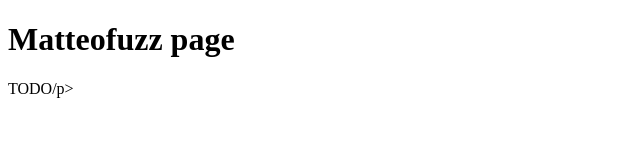
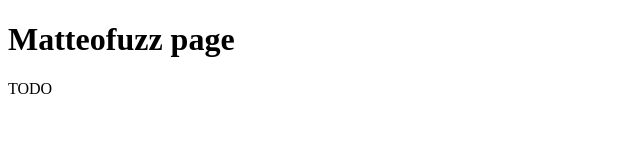
Before and after one commit to matteofuzz/matteofuzz.github.io, a plain HTML site: page index.html in a window 1280 px wide. Shown: the full height of the page, 0-640 px from the left. Drawn offline with Linux system fonts and the light colour scheme.

Commit message:
fix html

```diff
--- a/index.html
+++ b/index.html
@@ -3,7 +3,7 @@
 <body>
 
 <h1>Matteofuzz page</h1>
-<p>TODO/p>
+<p>TODO</p>
 
 </body>
 </html>
```
